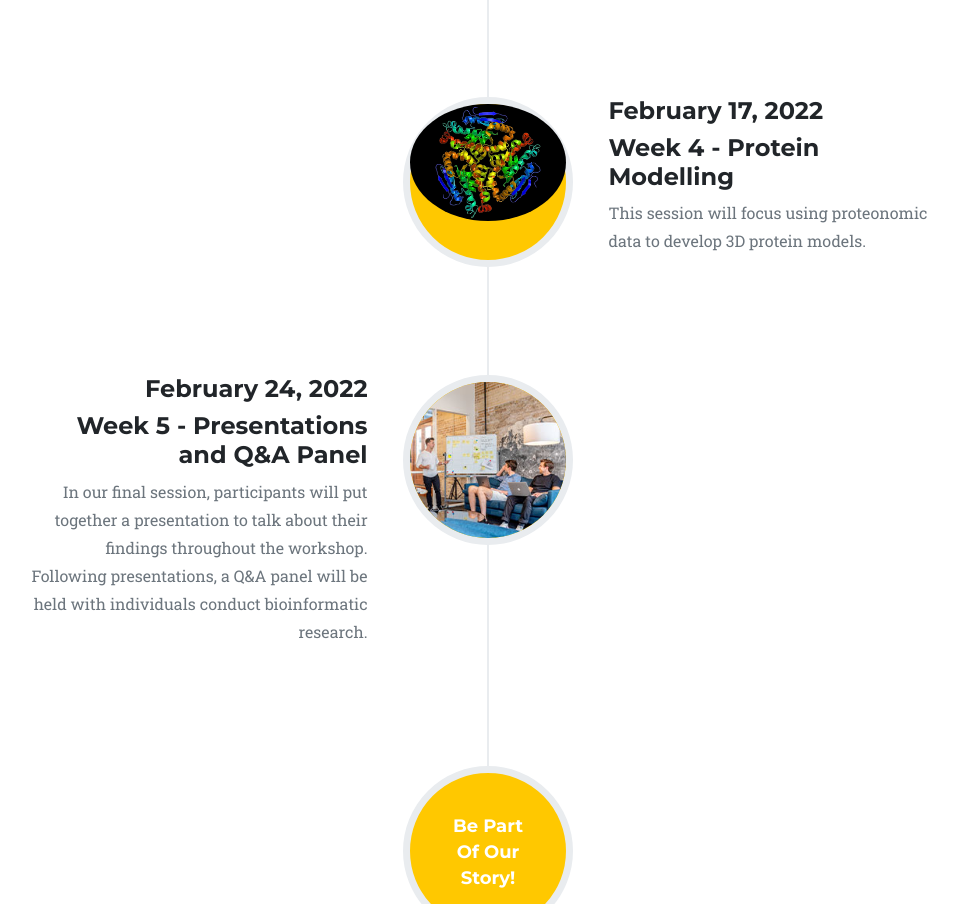
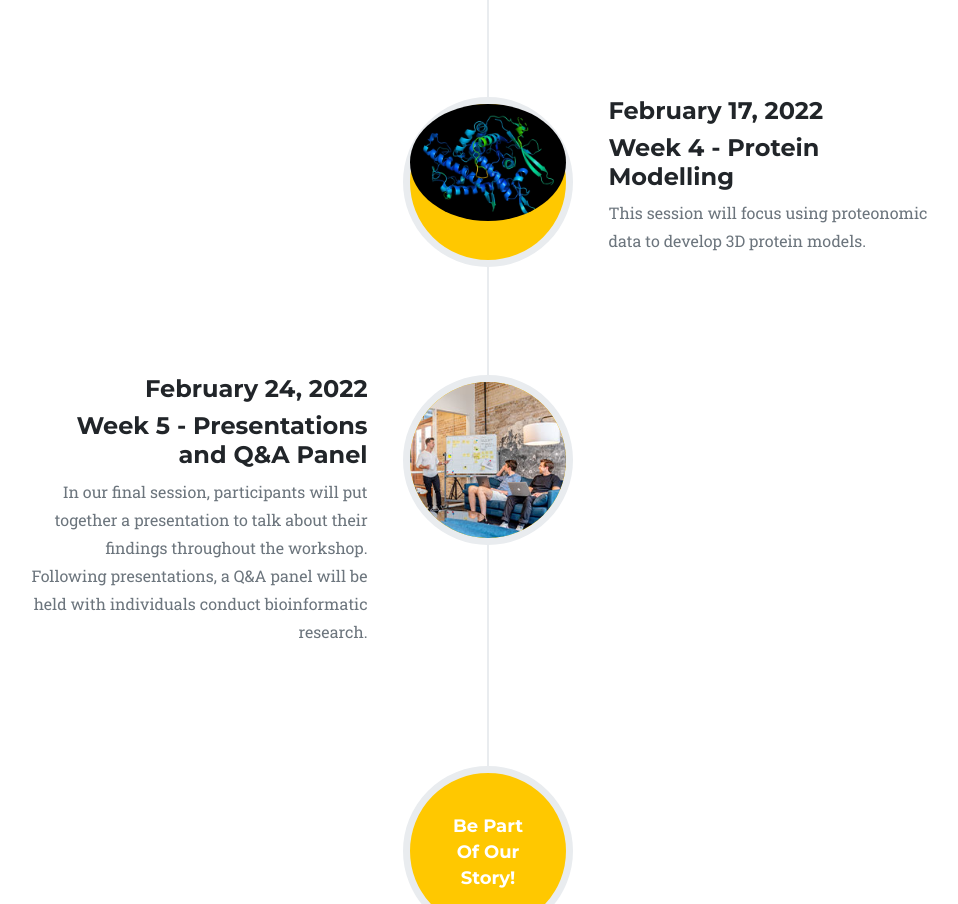
Before and after one commit to BLASTBioinformatics/BLASTBioinformatics.github.io, a website: page index.html in a window 1280 px wide. Shown: the part 3174-4078 px from the top of the page, without its empty margins (152-1110 px from the left). Drawn offline with nearby package versions, Linux system fonts and the light colour scheme.

Commit message:
Update index.html

```diff
--- a/index.html
+++ b/index.html
@@ -175,7 +175,7 @@
                     </li>
 
                     <li class="timeline-inverted">
-                        <div class="timeline-image"><img class="rounded-circle img-fluid" src="assets/img/about/Ribbon-Model-Protein.jpg" alt="..." /></div>
+                        <div class="timeline-image"><img class="rounded-circle img-fluid" src="assets/img/about/protein.jpg" alt="..." /></div>
                         <div class="timeline-panel">
                             <div class="timeline-heading">
                                 <h4>February 17, 2022</h4>
```
